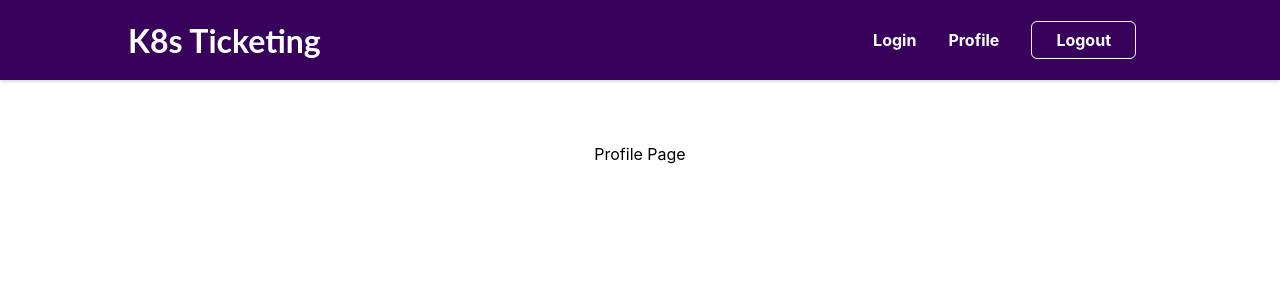
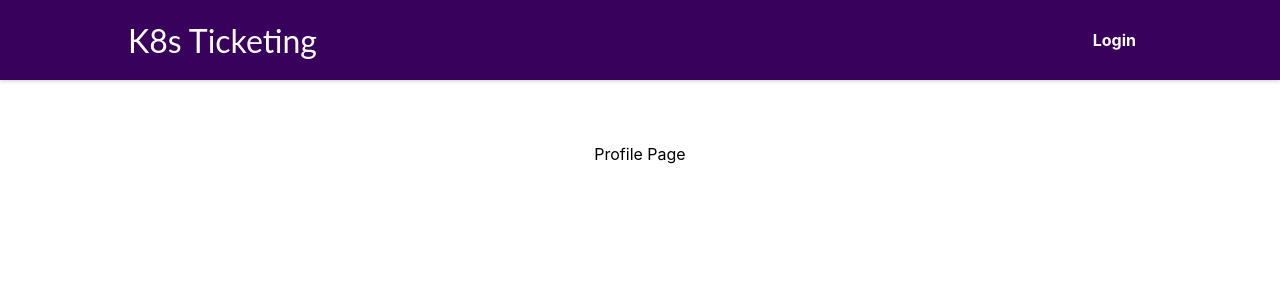
Before and after one commit to ShadrackAdwera/ts-tickets, a Next.js app in the folder client/: page /profile in a window 1280 px wide. Shown: the top 300 px of the page. Built offline with nearby package versions, Linux system fonts and the light colour scheme.

Commit message:
render links on main navigation based on user auth status

```diff
--- a/client/components/layout/main-navigation.js
+++ b/client/components/layout/main-navigation.js
@@ -1,30 +1,50 @@
+import { getSession, signOut } from 'next-auth/client';
 import Link from 'next/link';
 
 import classes from './main-navigation.module.css';
 
-function MainNavigation() {
+function MainNavigation(props) {
+  const { session } = props;
   return (
     <header className={classes.header}>
-      <Link href='/'>
+      {!session && <div className={classes.logo}>K8s Ticketing</div>}
+      {session && <Link href='/'>
         <a>
           <div className={classes.logo}>K8s Ticketing</div>
         </a>
-      </Link>
+      </Link>}
       <nav>
         <ul>
-          <li>
+          {!session && <li>
             <Link href='/auth'>Login</Link>
-          </li>
-          <li>
+          </li>}
+          {session && <li>
             <Link href='/profile'>Profile</Link>
-          </li>
-          <li>
-            <button onClick={()=>{}}>Logout</button>
-          </li>
+          </li>}
+          {session && <li>
+            <button onClick={signOut}>Logout</button>
+          </li>}
         </ul>
       </nav>
     </header>
   );
 }
 
+export async function getServerSideProps(context){
+  const session = await getSession({req: context.req});
+  if(!session) {
+    return {
+      redirect: {
+        destination: '/auth',
+        permanent: false
+      }
+    }
+  }
+  return {
+    props: {
+      session
+    }
+  }
+}
+
 export default MainNavigation;
```
